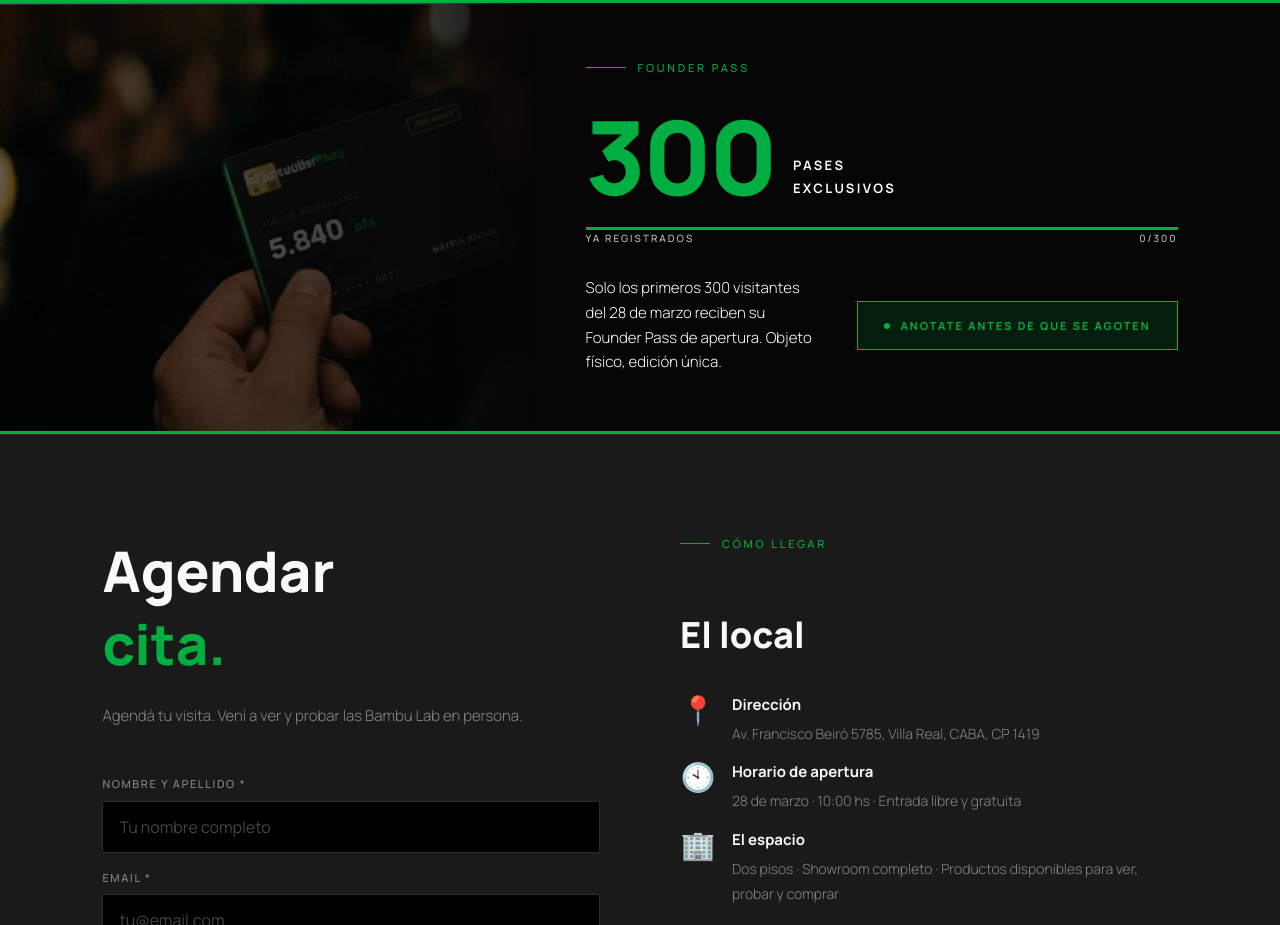
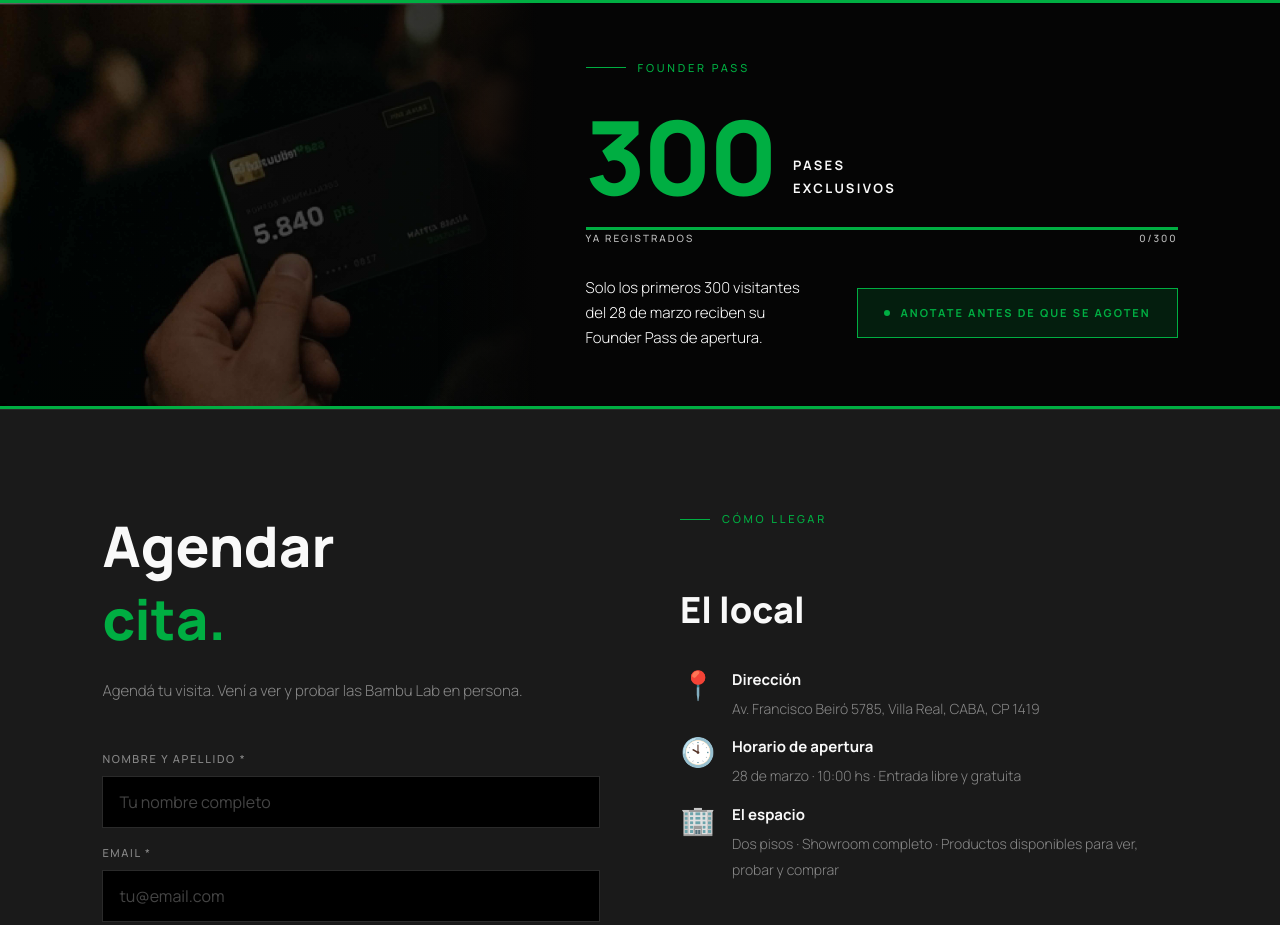
Before and after one commit to apertura-3dinsumos/bambu-lab, a plain HTML site: page index.html in a window 1280 px wide. Shown: the part 800-1725 px from the top of the page. Drawn offline with Linux system fonts and the light colour scheme; no server answers.

Commit message:
Update index.html

```diff
--- a/index.html
+++ b/index.html
@@ -122,8 +122,7 @@
             <!-- Texto + botón en fila -->
             <div class="founder-bottom">
                 <p class="founder-desc">
-                    Solo los primeros 300 visitantes del 28 de marzo reciben su Founder Pass de apertura. Objeto físico,
-                    edición única.
+                    Solo los primeros 300 visitantes del 28 de marzo reciben su Founder Pass de apertura.
                 </p>
                 <a href="#registro" class="founder-btn" id="founderBtn">
                     <span class="founder-btn-dot"></span>
```
